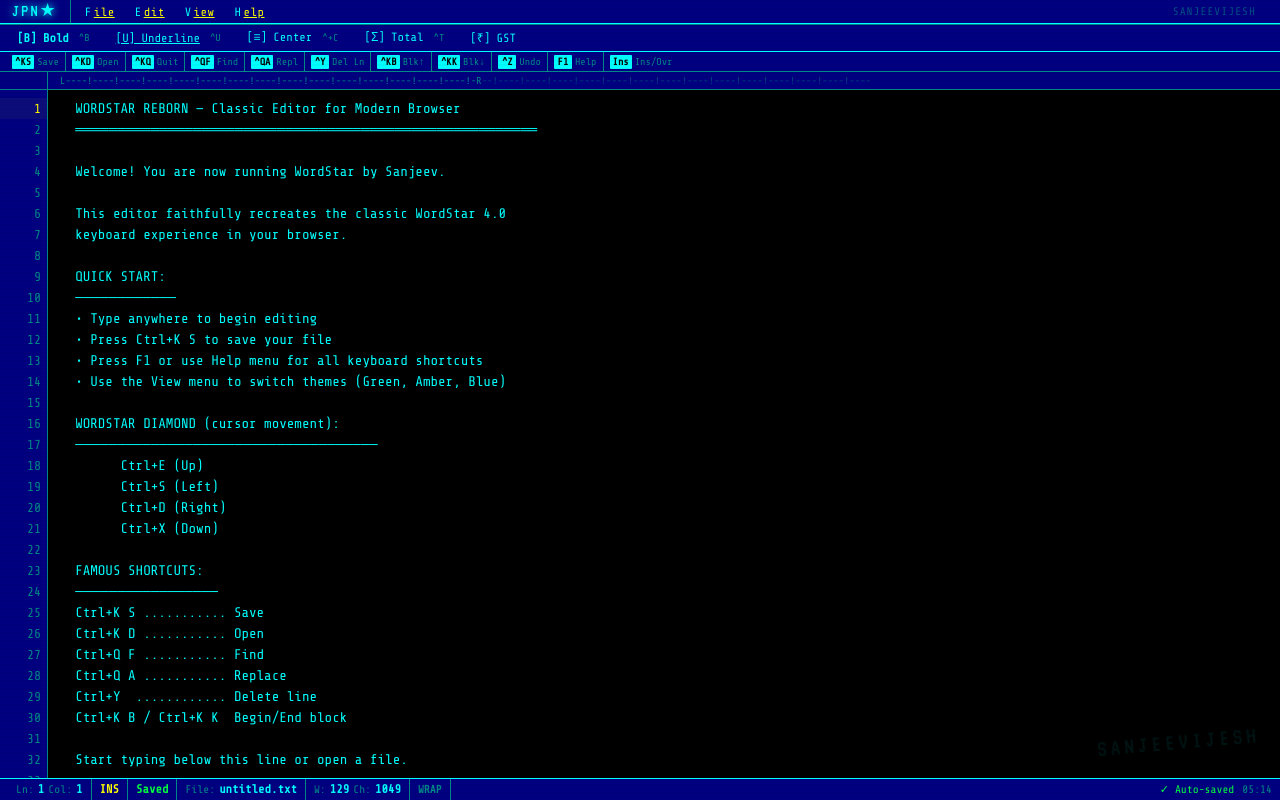
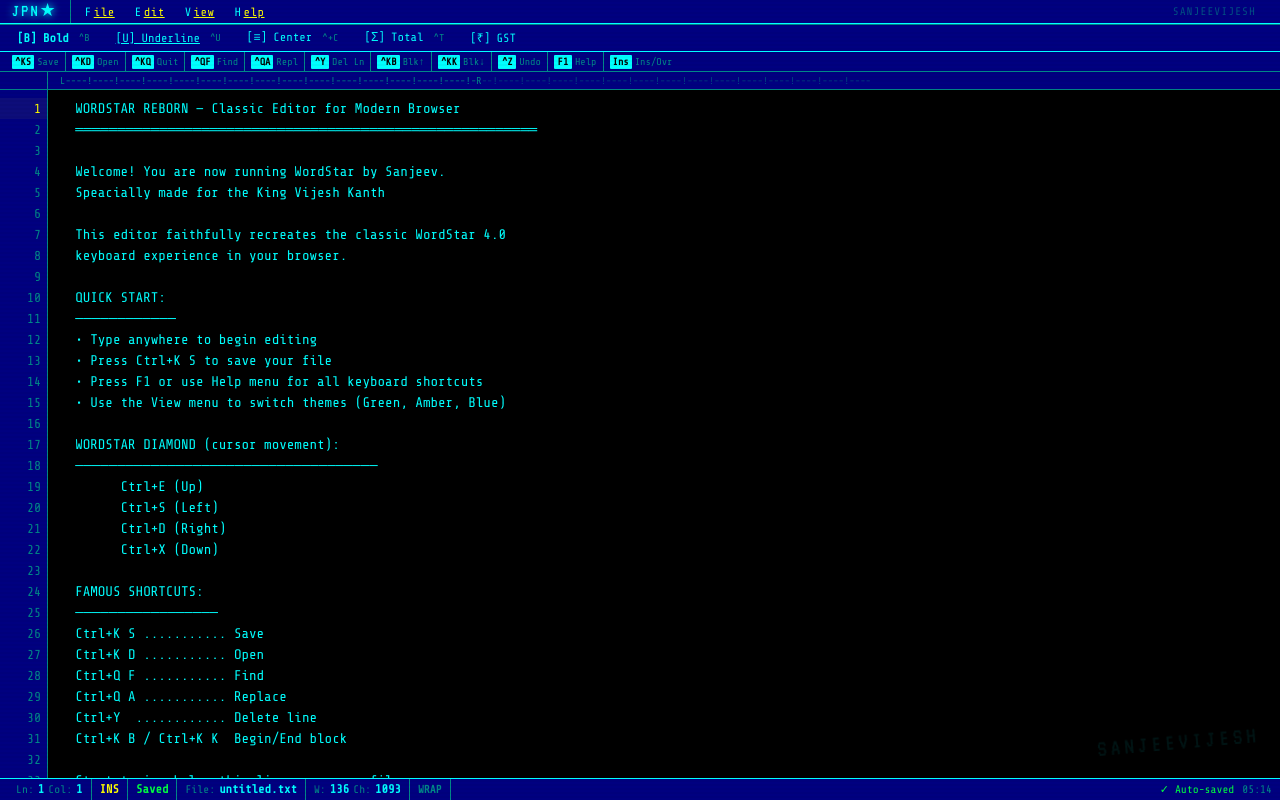
Before and after one commit to sanjeevijesh/wordstar-reborn, a React (Vite) app: page / in a window 1280 px wide. Built offline with nearby package versions, Linux system fonts and the light colour scheme.

Commit message:
Enhance welcome text with special mention
Added a welcome message emphasizing the special design for King Vijesh Kanth.

```diff
--- a/src/App.jsx
+++ b/src/App.jsx
@@ -26,6 +26,7 @@
   ═══════════════════════════════════════════════════════
 
   Welcome! You are now running WordStar by Sanjeev.
+  Speacially made for the King Vijesh Kanth
 
   This editor faithfully recreates the classic WordStar 4.0
   keyboard experience in your browser.
```
